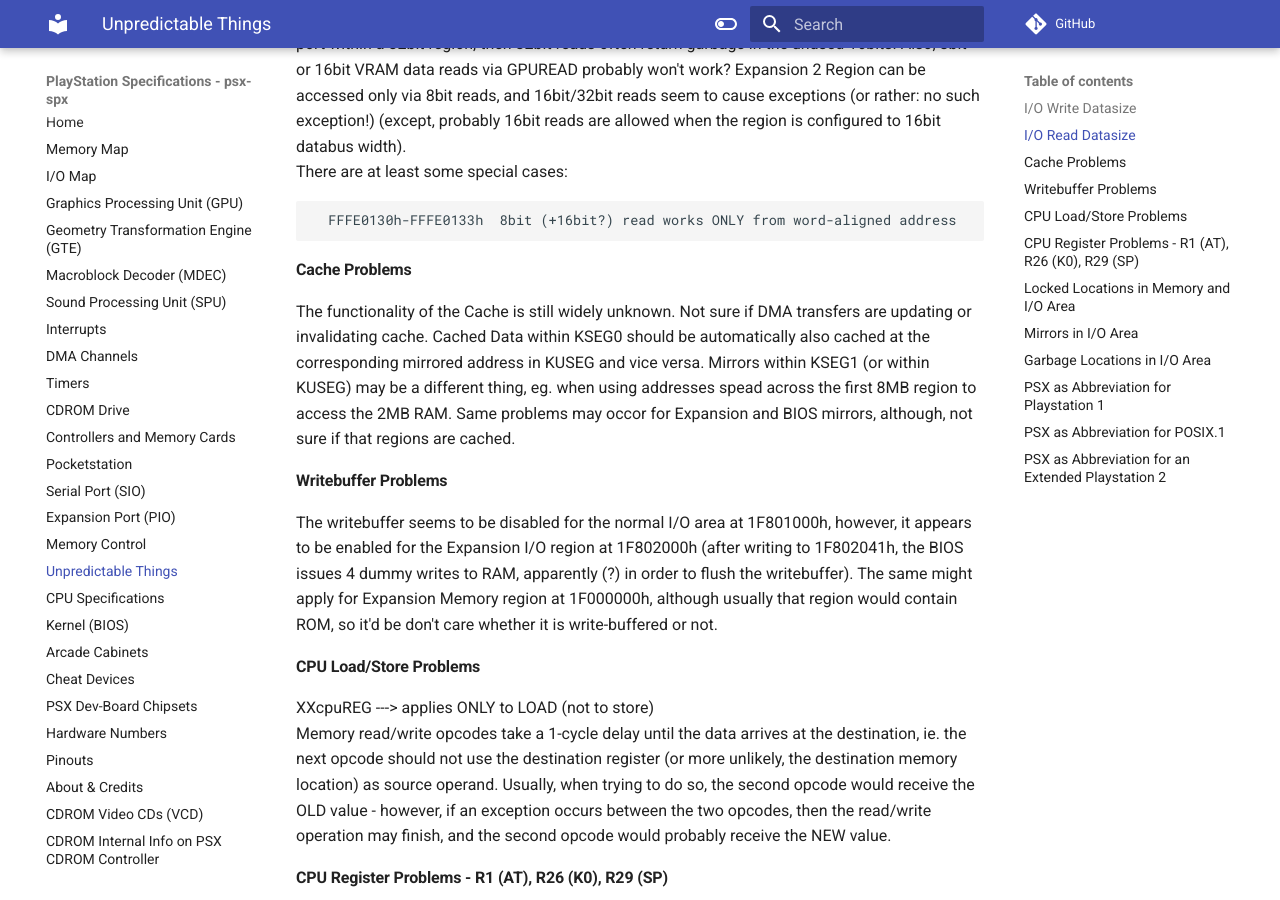
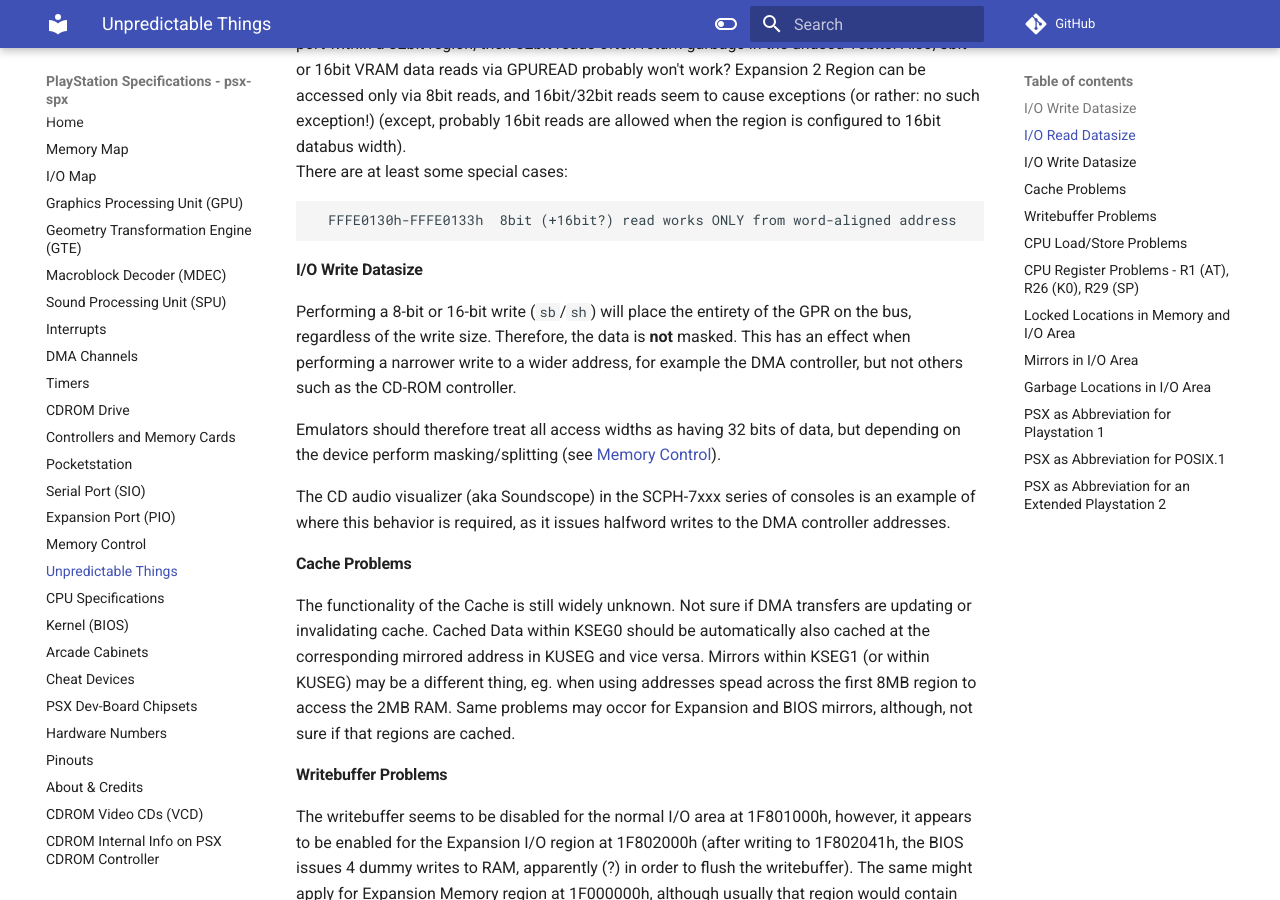
Before and after one commit to psx-spx/psx-spx.github.io, an MkDocs documentation site: the page built from docs/unpredictablethings.md, in a window 1280 px wide and 900 px high, scrolled down 1244 px. Built offline with MkDocs 1.6.1 and Material for MkDocs 9.7.7, drawn with Linux system fonts in a browser that asks for light colours; comment, search, counter and statistics services are not loaded.

Commit message:
Add notes about byte/halfword writes to 32-bit devices

````diff
--- a/docs/unpredictablethings.md
+++ b/docs/unpredictablethings.md
@@ -61,6 +61,20 @@ There are at least some special cases:<br/>
 ```
   FFFE0130h-FFFE0133h  8bit (+16bit?) read works ONLY from word-aligned address
 ```
+
+#### I/O Write Datasize
+Performing a 8-bit or 16-bit write (`sb`/`sh`) will place the entirety of the GPR
+on the bus, regardless of the write size. Therefore, the data is **not** masked.
+This has an effect when performing a narrower write to a wider address, for example
+the DMA controller, but not others such as the CD-ROM controller.
+
+Emulators should therefore treat all access widths as having 32 bits of data, but
+depending on the device perform masking/splitting (see [Memory Control](memorycontrol.md)).
+
+The CD audio visualizer (aka Soundscope) in the SCPH-7xxx series of consoles is an
+example of where this behavior is required, as it issues halfword writes to the DMA
+controller addresses.
+
 
 #### Cache Problems
 The functionality of the Cache is still widely unknown. Not sure if DMA
````
